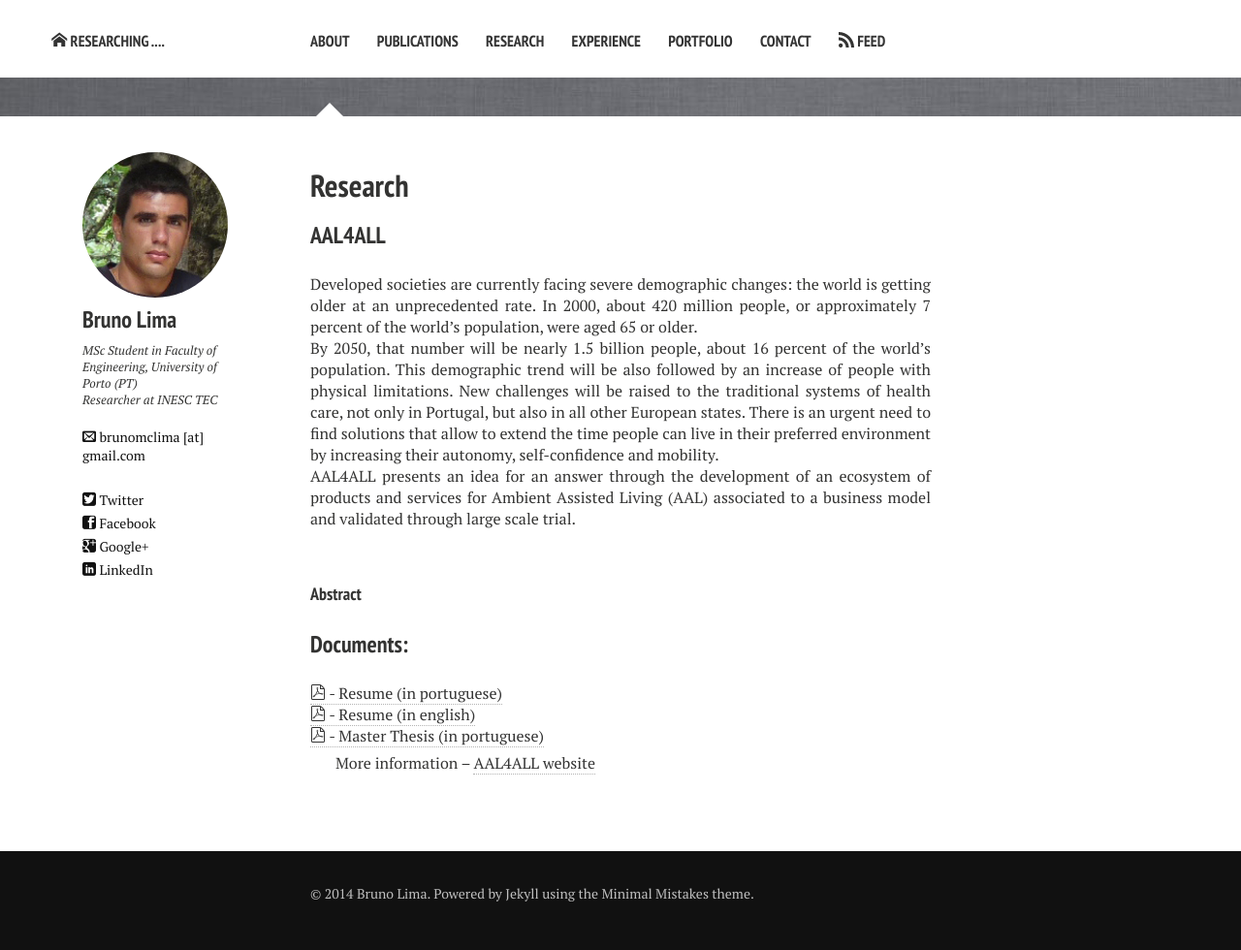
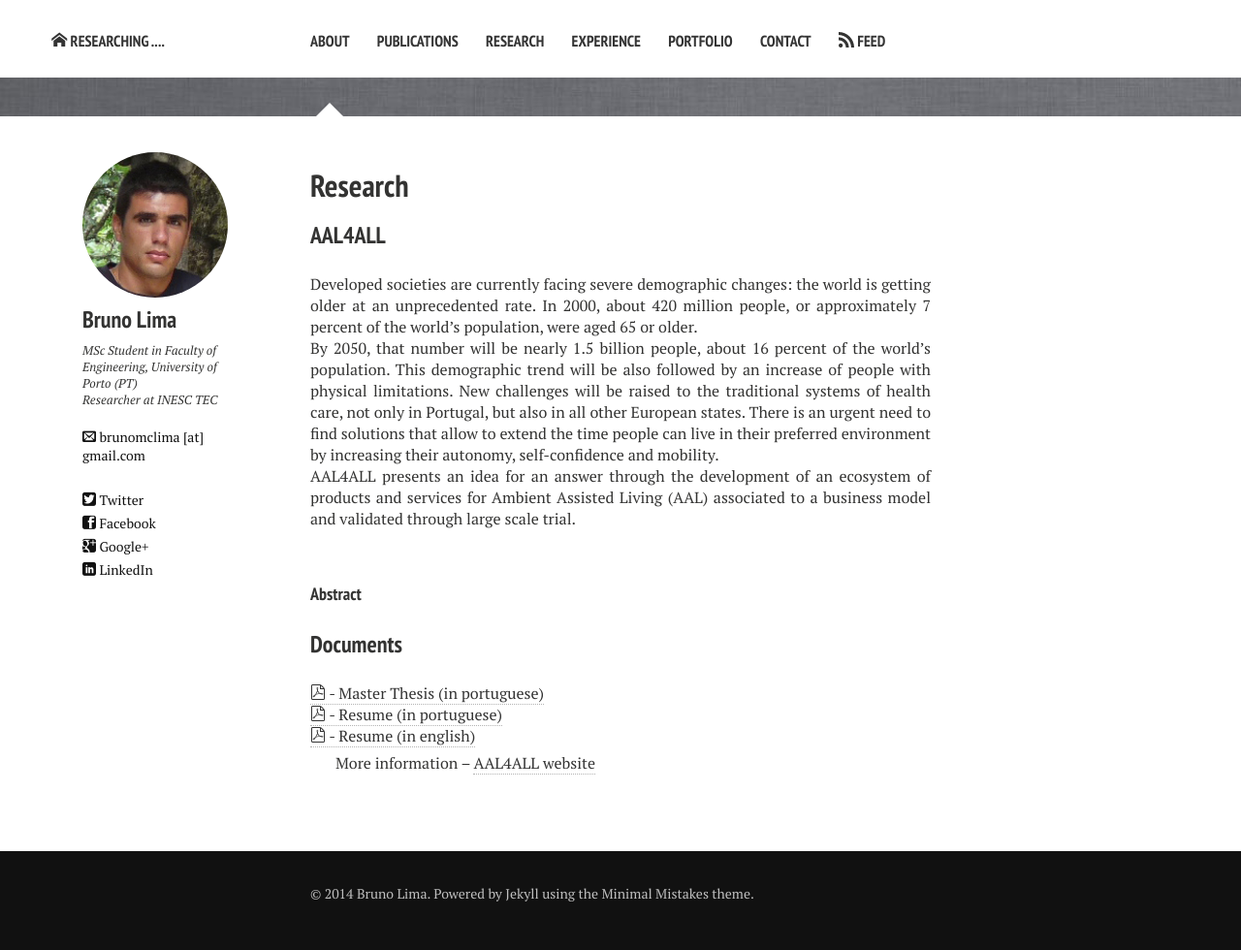
Before and after one commit to Bruno-Lima/Bruno-Lima.github.io, a Jekyll site: the page built from research.md, in a window 1280 px wide. Shown: the whole page at 97% size. Built offline with Jekyll 4.4.1, drawn with Linux system fonts in a browser that asks for light colours; nearby versions of some CDN libraries.

Commit message:
improve thesis page

```diff
--- a/research.md
+++ b/research.md
@@ -20,11 +20,11 @@ AAL4ALL presents an idea for an answer through the development of an ecosystem o
 
 
 
-### Documents:
-
+### Documents
+<a href="../thesis/thesis.pdf"><i class="icon-pdf"></i> - Master Thesis (in portuguese) </a> <br/>
 <a href="../thesis/resume_p.pdf"><i class="icon-pdf"></i> - Resume (in portuguese) </a> <br/>
 <a href="../thesis/resume_e.pdf"><i class="icon-pdf"></i> - Resume (in english) </a> <br/>
-<a href="../thesis/thesis.pdf"><i class="icon-pdf"></i> - Master Thesis (in portuguese) </a> <br/>
+
 
 
 
```
